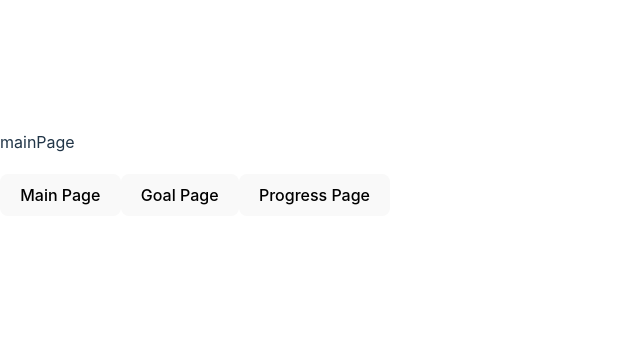
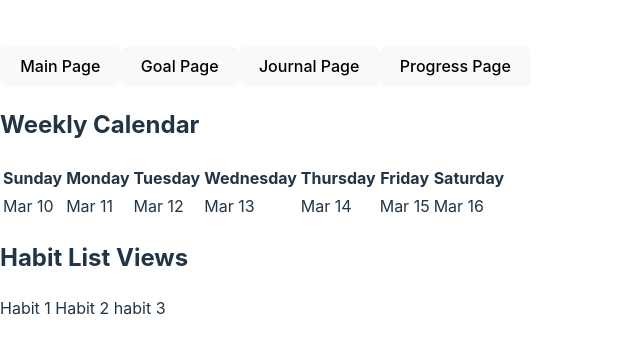
Before and after one commit to agonza65/Habit_Journal_App, a React (Vite) app: page / in a window 1280 px wide. Shown: the part 227-580 px from the top of the page, without its empty margins (0-640 px from the left). Built offline with nearby package versions, Linux system fonts and the light colour scheme.

Commit message:
Update Main Page

```diff
--- a/src/App.jsx
+++ b/src/App.jsx
@@ -11,16 +11,17 @@ function App() {
   if(currentPage === 'main'){
    return (
    <div>
-      mainPage
       <NavigationBar onPageChange = {setPage} />
+      <MainPage />
     </div>
    );
   }
+
   if(currentPage === 'goalpage'){
     return (
     <div>
+       <NavigationBar onPageChange = {setPage} />
        <GoalPage />
-       <NavigationBar onPageChange = {setPage} />
      </div>
     );
    }
@@ -28,8 +29,8 @@ function App() {
    if(currentPage === 'journalpage'){
     return (
     <div>
+       <NavigationBar onPageChange = {setPage} />
        <JournalPage />
-       <NavigationBar onPageChange = {setPage} />
      </div>
     );
    }
@@ -37,11 +38,10 @@ function App() {
    if(currentPage === 'progresspage'){
     return (
     <div>
+       <NavigationBar onPageChange = {setPage} />
        <ProgressPage />
-       <NavigationBar onPageChange = {setPage} />
      </div>
     );
    }
-
 }
 export default App
--- a/src/components/calendarWidget/calenderWidget.jsx
+++ /dev/null
@@ -1,6 +0,0 @@
-// CalendarWidget component
-export const CalendarWidget = () => {
-	return (
-		<div> Calendar Widget </div>
-	);
-}
--- a/src/components/habitListView/habitListView.jsx
+++ b/src/components/habitListView/habitListView.jsx
@@ -1,6 +1,15 @@
 // Habit List View component
 export const HabitListView = () => {
 	return (
-		<div> Habit List Views </div>
+		<div>
+
+			<h2>Habit List Views</h2>
+
+			<l>
+			Habit 1
+			Habit 2
+			habit 3
+			</l>
+		</div>
 	);
 }
--- a/src/components/header/header.jsx
+++ b/src/components/header/header.jsx
@@ -1,6 +1,6 @@
 //Header component
-export const Header = () => {
+export const Header = (prop) => {
 	return (
-		<div> Header </div>
+		<div> prop </div>
 	);
 }
--- a/src/components/mainPage/mainPage.jsx
+++ b/src/components/mainPage/mainPage.jsx
@@ -1,17 +1,14 @@
 import { Header } from "../header/header";
-import { CalendarWidget } from "../calendarWidget/calenderWidget";
 import { HabitListView } from "../habitListView/habitListView";
 import { NavigationBar } from "../navigationBar/navigationBar";
 import { Tabs } from "../tabs/tabs";
+import WeeklyCalendar from "../weeklyCalendar/weeklyCalendar";
 
 export const MainPage = () => {
     return (
         <div>
-			<Header />
-			<CalendarWidget />
-			<Tabs />
-			<HabitListView />
-			<NavigationBar />
+            <WeeklyCalendar />
+            <HabitListView />
 		</div>
     );
 }
--- a/src/components/navigationBar/navigationBar.jsx
+++ b/src/components/navigationBar/navigationBar.jsx
@@ -11,27 +11,31 @@ export const NavigationBar = ({onPageChange,currentPage}) => {
 
 	return (
 		<div>
-			<section id= 'Navigation Bar'>
 			<h2> {currentPage} </h2>
 
-				<button className={currentPage === 'main' ? 'current' : ''}
+			<button className = {currentPage === 'main' ? 'current' : ''}
 			onClick={()=> handleClick('main')}
 			>
 				Main Page
 			</button>
 
-				<button className={currentPage ==='goalpage' ? 'current' : ''}
+			<button className = {currentPage === 'goalpage' ? 'current' : ''}
 			onClick = {()=> handleClick('goalpage')}
 			>
 				Goal Page
 			</button>
 
-				<button className={currentPage === 'progresspage' ? 'current' : ''}
+			<button className = {currentPage === 'journalpage' ? 'current' : ''}
+			onClick = {() => handleClick('journalpage')}
+			>
+				Journal Page
+			</button>
+
+			<button className = {currentPage === 'progresspage' ? 'current' : ''}
 			onClick={()=> handleClick('progresspage')}
 			>
 				Progress Page
 			</button>
-			</section>
 		</div>
 	);
 }
--- /dev/null
+++ b/src/components/weeklyCalendar/weeklyCalendar.jsx
@@ -0,0 +1,41 @@
+import React, { useState } from 'react';
+
+const Weekdays = ['Sunday', 'Monday', 'Tuesday', 'Wednesday', 'Thursday', 'Friday', 'Saturday'];
+
+export const WeeklyCalendar = () => {
+  const [currentDate, setCurrentDate] = useState(new Date());
+
+  const daysInWeek = [];
+  const startDate = new Date(currentDate);
+  startDate.setDate(startDate.getDate() - startDate.getDay()); // Start from the previous Sunday
+
+  for (let i = 0; i < 7; i++) {
+    const day = new Date(startDate);
+    day.setDate(day.getDate() + i);
+    daysInWeek.push(day);
+  }
+
+  return (
+    <div>
+      <h2>Weekly Calendar</h2>
+      <table>
+        <thead>
+          <tr>
+            {Weekdays.map((weekday, index) => (
+              <th key={index}>{weekday}</th>
+            ))}
+          </tr>
+        </thead>
+        <tbody>
+          <tr>
+            {daysInWeek.map((day, index) => (
+              <td key={index}>{day.toLocaleDateString(undefined, {month: 'short', day: 'numeric' })}</td>
+            ))}
+          </tr>
+        </tbody>
+      </table>
+    </div>
+  );
+};
+
+export default WeeklyCalendar;
```
Lines whose indentation alone changed are shown as unchanged.
